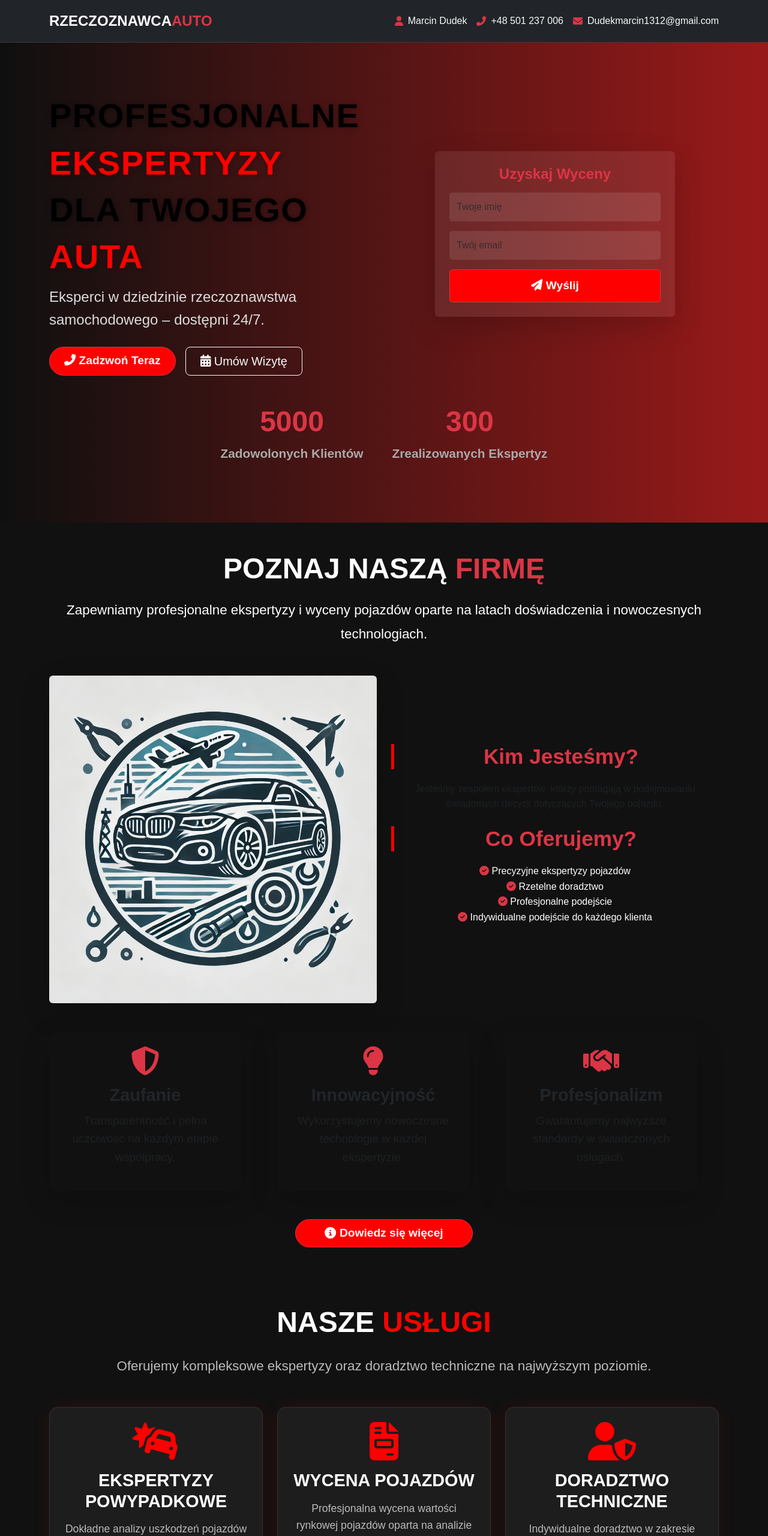
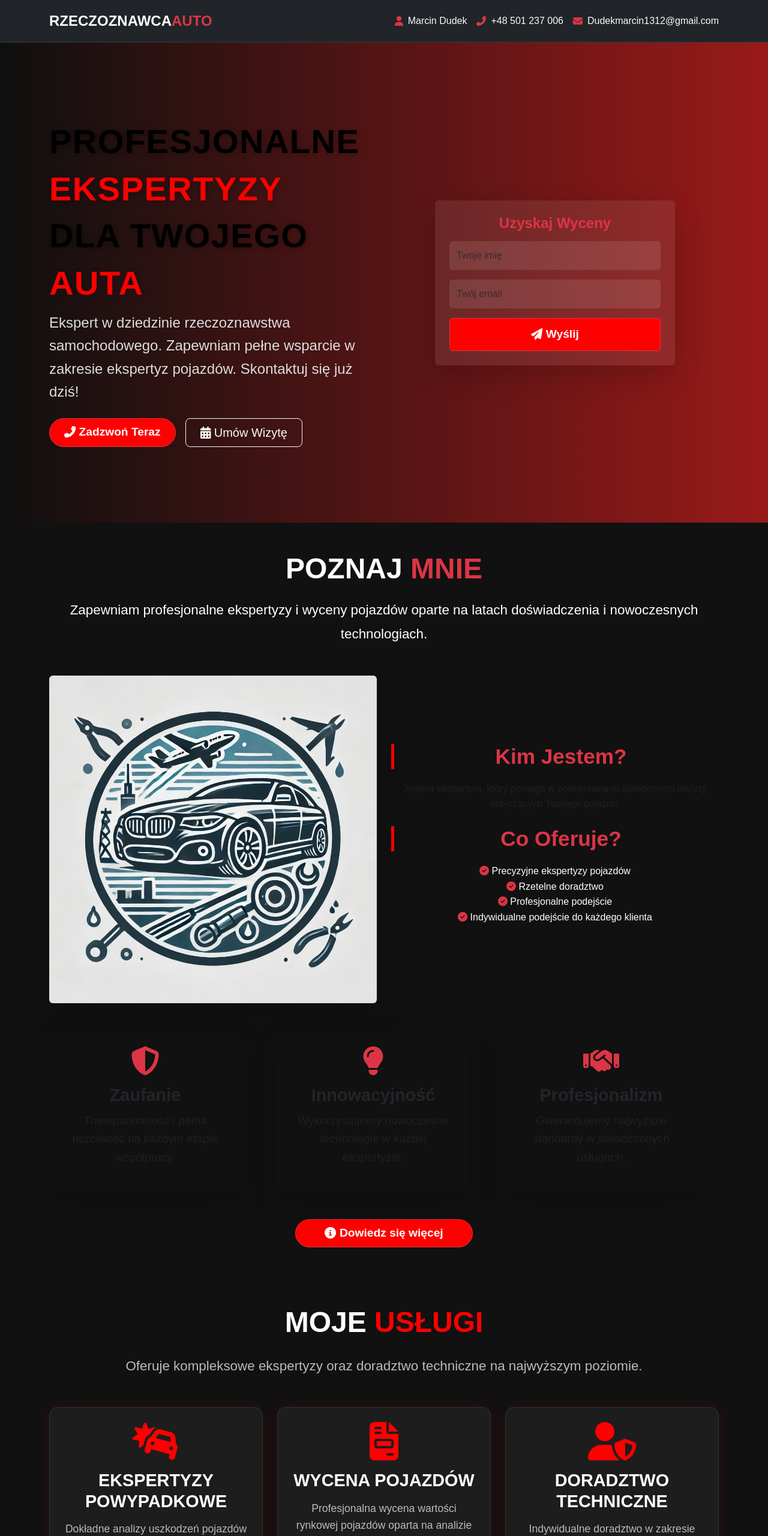
Before and after one commit to Dziadzior/Rzeczoznawca-samochodowy, a plain HTML site: page index.html in a window 1280 px wide. Shown: the top 2560 px of the page at 60% size. Drawn offline with nearby package versions, Linux system fonts and the light colour scheme.

Commit message:
Add files via upload

```diff
--- a/index.html
+++ b/index.html
@@ -101,8 +101,8 @@
               DLA TWOJEGO <span class="text-dangerh">AUTA</span>
             </h1>
             <p class="hero-subtitle">
-              Eksperci w dziedzinie rzeczoznawstwa samochodowego – dostępni
-              24/7.
+              Ekspert w dziedzinie rzeczoznawstwa samochodowego. Zapewniam pełne
+              wsparcie w zakresie ekspertyz pojazdów. Skontaktuj się już dziś!
             </p>
             <div
               class="d-grid gap-3 d-md-flex justify-content-center justify-content-md-start mt-3"
@@ -139,19 +139,6 @@
             </form>
           </div>
         </div>
-
-        <div
-          class="hero-stats d-flex flex-column flex-md-row justify-content-center gap-5 mt-5 text-center"
-        >
-          <div>
-            <h3 class="counter text-danger fw-bold" data-count="5000">0</h3>
-            <p class="fw-bold">Zadowolonych Klientów</p>
-          </div>
-          <div>
-            <h3 class="counter text-danger fw-bold" data-count="300">0</h3>
-            <p class="fw-bold">Zrealizowanych Ekspertyz</p>
-          </div>
-        </div>
       </div>
     </section>
 
@@ -160,10 +147,10 @@
         <!-- Nagłówek sekcji -->
         <div class="text-center mb-5">
           <h2 class="section-title fw-bold">
-            Poznaj Naszą <span class="text-danger">Firmę</span>
+            Poznaj <span class="text-danger">Mnie</span>
           </h2>
           <p class="section-subtitle text-muted">
-            Zapewniamy profesjonalne ekspertyzy i wyceny pojazdów oparte na
+            Zapewniam profesjonalne ekspertyzy i wyceny pojazdów oparte na
             latach doświadczenia i nowoczesnych technologiach.
           </p>
         </div>
@@ -181,14 +168,12 @@
             />
           </div>
           <div class="col-lg-6" data-aos="fade-left">
-            <h3 class="about-heading text-danger fw-bold">Kim Jesteśmy?</h3>
+            <h3 class="about-heading text-danger fw-bold">Kim Jestem?</h3>
             <p class="text-muted">
-              Jesteśmy zespołem ekspertów, którzy pomagają w podejmowaniu
-              świadomych decyzji dotyczących Twojego pojazdu.
+              Jestem ekspertem, który pomaga w podejmowaniu świadomych decyzji
+              dotyczących Twojego pojazdu.
             </p>
-            <h3 class="about-heading text-danger fw-bold mt-4">
-              Co Oferujemy?
-            </h3>
+            <h3 class="about-heading text-danger fw-bold mt-4">Co Oferuje?</h3>
             <ul class="list-unstyled">
               <li>
                 <i class="fas fa-check-circle text-danger"></i> Precyzyjne
@@ -253,11 +238,11 @@
     <section id="services" class="services py-5">
       <div class="container text-center">
         <h2 class="section-title mb-4" data-aos="fade-up">
-          Nasze <span class="text-highlight">Usługi</span>
+          Moje <span class="text-highlight">Usługi</span>
         </h2>
         <p class="section-subtitle mb-5">
-          Oferujemy kompleksowe ekspertyzy oraz doradztwo techniczne na
-          najwyższym poziomie.
+          Oferuje kompleksowe ekspertyzy oraz doradztwo techniczne na najwyższym
+          poziomie.
         </p>
 
         <div class="row g-4">
@@ -315,17 +300,16 @@
 
     <section id="contact" class="contact">
       <div class="contact-header">
-        <h2 class="section-title">Skontaktuj się <span>Z NAMI</span></h2>
+        <h2 class="section-title">Skontaktuj się <span>ZE MNĄ</span></h2>
         <p class="section-subtitle">
-          Masz pytania? Skontaktuj się z nami za pomocą formularza lub odwiedź
-          nas osobiście.
+          Masz pytania? Skontaktuj się ze mną za pomocą formularza.
         </p>
       </div>
 
       <div class="contact-content">
         <!-- Formularz kontaktowy -->
         <div class="contact-form">
-          <h3 class="form-title">Wyślij nam wiadomość</h3>
+          <h3 class="form-title">Wyślij mi wiadomość</h3>
           <form action="submit_form.php" method="POST">
             <div class="form-group">
               <input
@@ -361,7 +345,7 @@
     <footer class="footer">
       <div class="footer-container">
         <div class="footer-about">
-          <h3>O Nas</h3>
+          <h3>O Mnie</h3>
           <p>
             Profesjonalne ekspertyzy i wyceny pojazdów oparte na latach
             doświadczenia i nowoczesnych technologiach.
@@ -377,7 +361,7 @@
         </div>
 
         <div class="footer-social">
-          <h3>Śledź nas</h3>
+          <h3>Śledź mnie</h3>
           <div class="social-icons">
             <a href="#" aria-label="Facebook"
               ><i class="fab fa-facebook-f"></i
```
